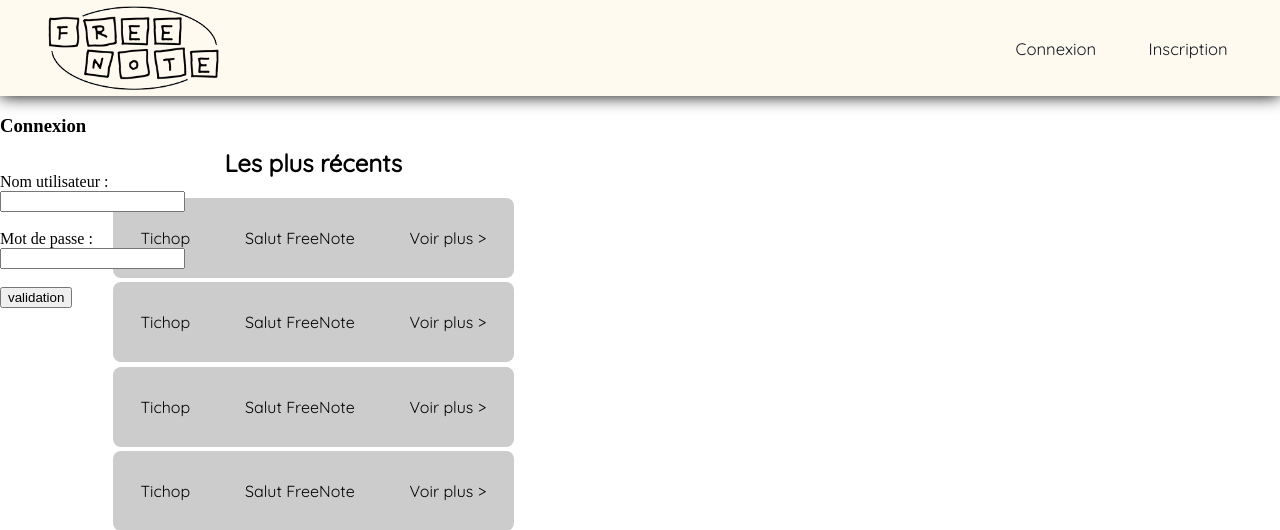
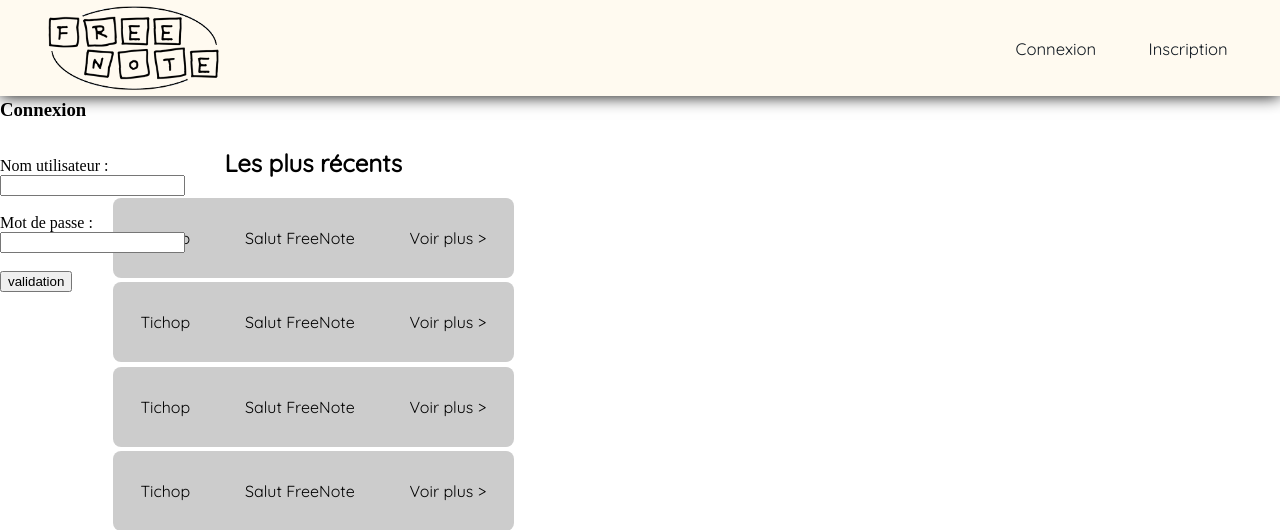
Before and after one commit to christophe-ruiz/IUT-M3104-PROJET, a PHP site: page / in a window 1280 px wide. Shown: the top 530 px of the page. Run offline with PHP 8.4, Linux system fonts and the light colour scheme.

Commit message:
divconnexion

```diff
--- a/css/style.css
+++ b/css/style.css
@@ -53,7 +53,8 @@ h1, h2, p, a, span {
 
 .divconnexion{
     position: absolute;
-    align-items: flex-end;
+    top: 10vh;
+    right: 10 vw;
 }
 
 .divfooter{
```
